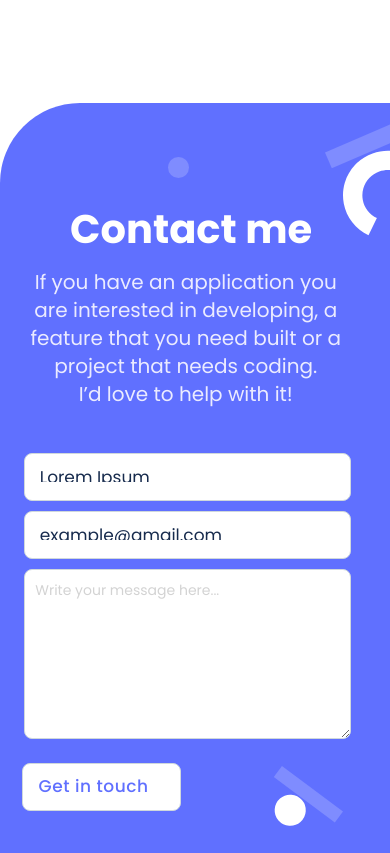
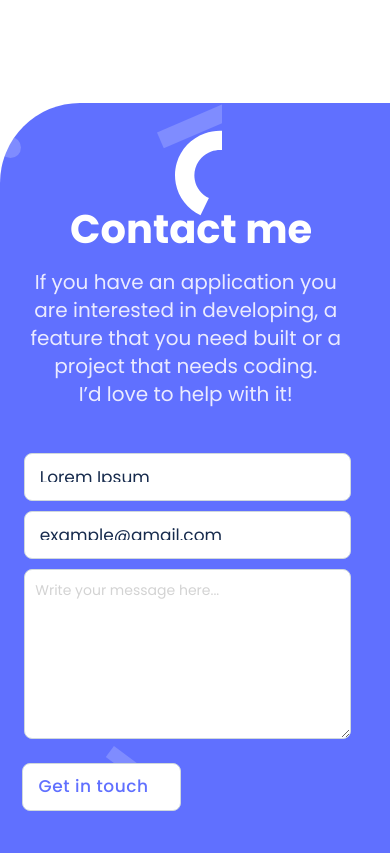
Before and after one commit to Mehar-Aziz/Portfolio-Project, a website: page index.html in a window 390 px wide. Shown: the part 4411-5264 px from the top of the page. Drawn offline with Linux system fonts and the light colour scheme.

Commit message:
Updated Background

```diff
--- a/styles.css
+++ b/styles.css
@@ -37,8 +37,8 @@
     height: 100%;
     padding-left: 12px;
     padding-right: 12px;
+    padding-bottom: 10px;
     padding-top: 10px;
-    padding-bottom: 10px;
     justify-content: flex-start;
     align-items: center;
     display: inline-flex;
@@ -453,8 +453,8 @@
     display: flex;
     background-image: url('./contact\ form\ shapes-mobile.svg');
     background-color: #6070ff;
-    background-position: right;
     background-repeat: no-repeat;
+    padding-bottom: 10px;
     border-top-left-radius: 80px;
     height: 750px;
     width: 100vw;
```
